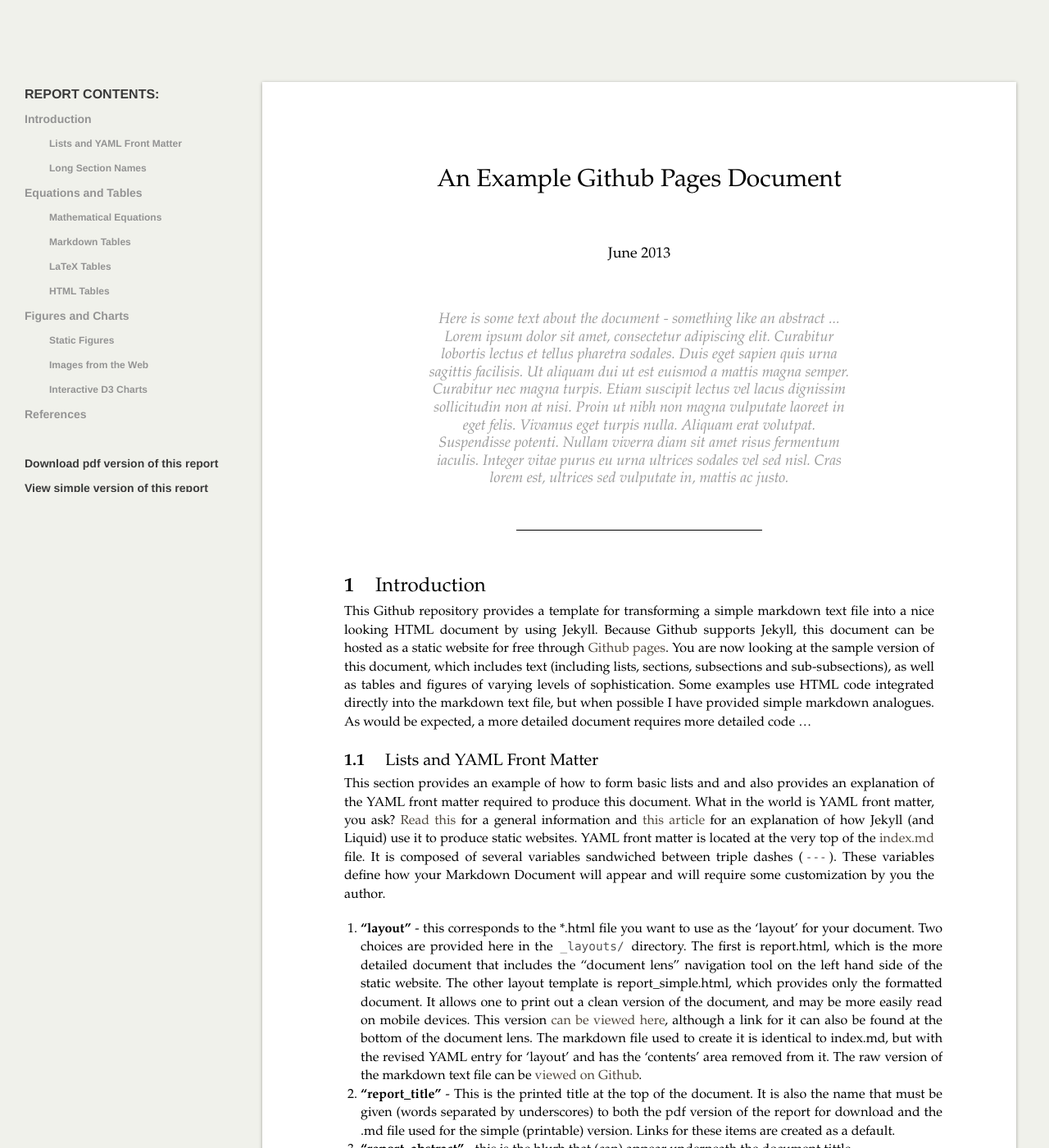
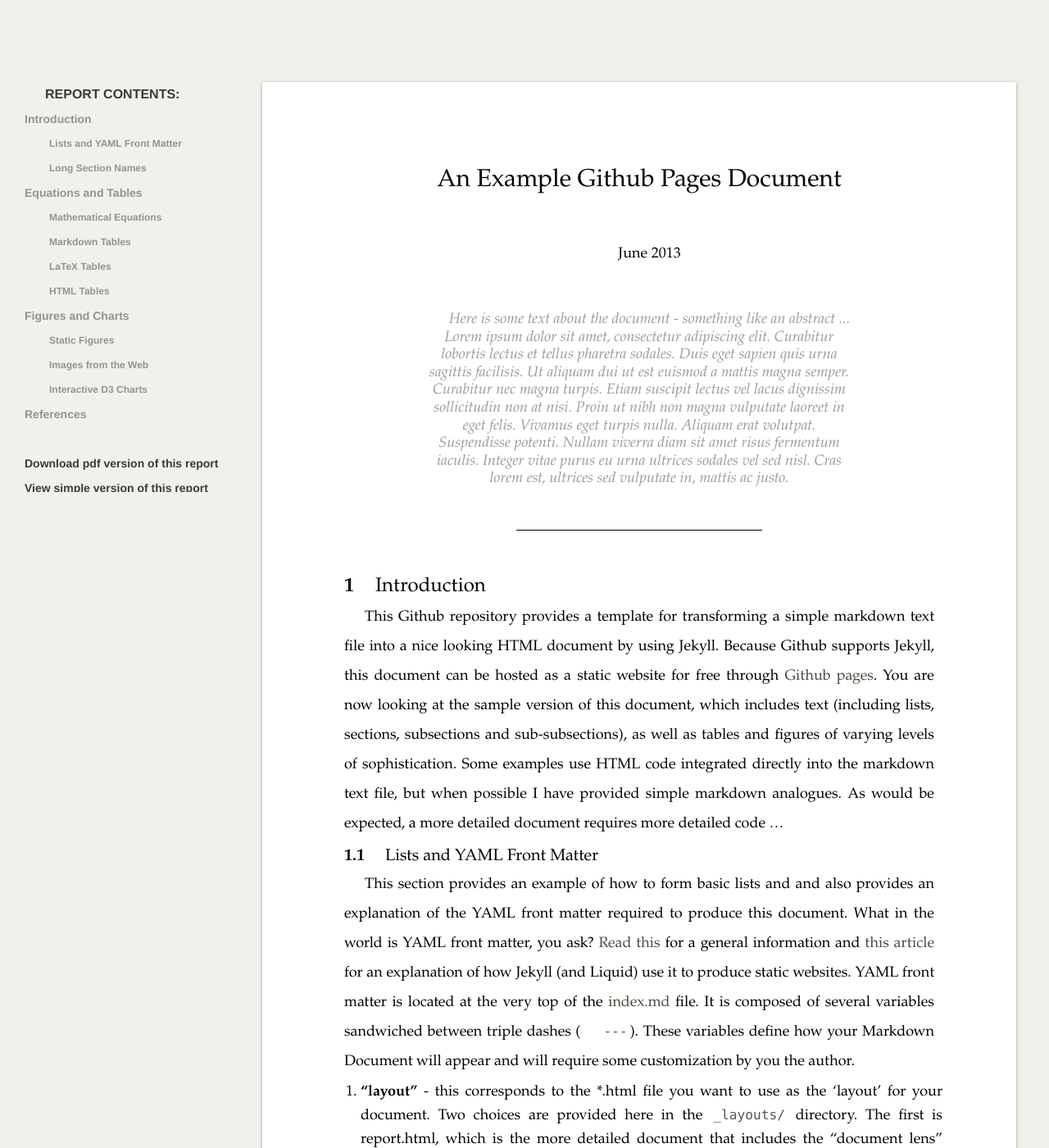
Before and after one commit to adamvi/Markdown_Document, a Jekyll site: the page built from index.md, in a window 1280 px wide and 1400 px high. Shown: the whole window at 82% size. Built offline with Jekyll 4.4.1, drawn with Linux system fonts in a browser that asks for light colours; formulas are drawn with MathJax 3.

Commit message:
Double space document

```diff
--- a/css/document.css
+++ b/css/document.css
@@ -86,13 +86,15 @@ h5 {
 table{
 	margin-left:100px;
 	margin-right:auto;
-	margin-top: 20px;
+	margin-top: 5px;
 	margin-bottom: 20px;
 
   border-collapse: separate;
   border-spacing: 0;
   min-width: 300px;
   max-width: 720px;
+
+  line-height: 1.6em;
 }
 .footnotes {
 	margin-top: 6em;
@@ -102,9 +104,9 @@ body {
   color: black;
   background: white;
 }
-/*ol, ul {
-  list-style: none;
-}*/
+ol, ul {
+    line-height: 1.6em;
+}
 
 caption,
 th,
@@ -119,8 +121,8 @@ th {
 }
 
 caption {
-  width: 250%;
-  max-width: 720px;
+  width: 275%;
+  max-width: 850px;
   padding-bottom: 10px;
   padding-left: 65px ;
   text-indent: -65px ;
@@ -277,8 +279,8 @@ body {
   box-shadow: 0px 1px 4px rgba(0, 0, 0, 0.35), inset 0px 0px 1px rgba(255, 255, 255, 0.15);
   background: #fff;
   -webkit-font-smoothing: subpixel-antialiased;
-  font-size: 16px;
-  line-height: 1.4em;
+  font-size: 18px;
+  line-height: 2em;
 }
 #document .document-separator {
   background: #000;
--- a/css/document_print.css
+++ b/css/document_print.css
@@ -179,8 +179,9 @@ code {
   font-style: italic;
 }
 #document p {
-  margin-bottom: 20px;
+  margin-bottom: 5px;
   min-height: 22px;
+  text-indent:25px;
 }
 #document ol {
   padding-left: 20px;
@@ -191,7 +192,7 @@ code {
 }
 #document ul, li {
   padding-left: 20px;
-  margin-top: 0px;
+  margin-top: 20px;
   margin-bottom: 10px;
   margin-left: 100px;
   margin-right: 90px;
@@ -207,7 +208,7 @@ code {
   -webkit-padding-start: 0px;
 }
 #document p + ul, ol {
-  margin-top: -20px;
+  margin-top: 15px;
 }
 
 p {
@@ -237,12 +238,12 @@ h5 {
   padding: 0;
   line-height: 0;
 }
-h5+p {
+h5 > p {
   margin-bottom: -20px;
   text-align:justify;
   padding-bottom: 0px;
   padding-left: 35px ;
-  text-indent: -35px ;
+  text-indent: -60px ;
 }
 
 /*  Text indentation for paragraphs if desired
```
